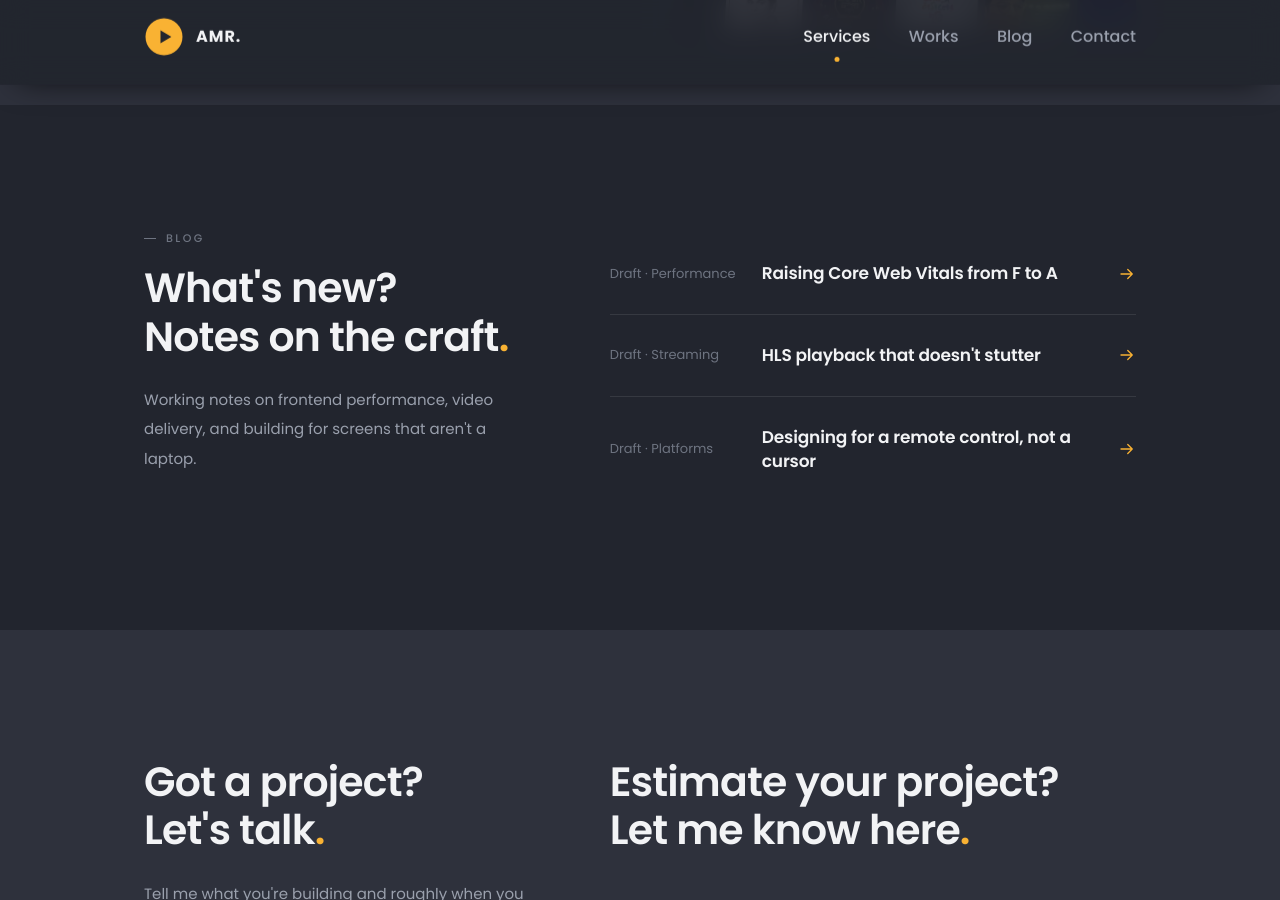
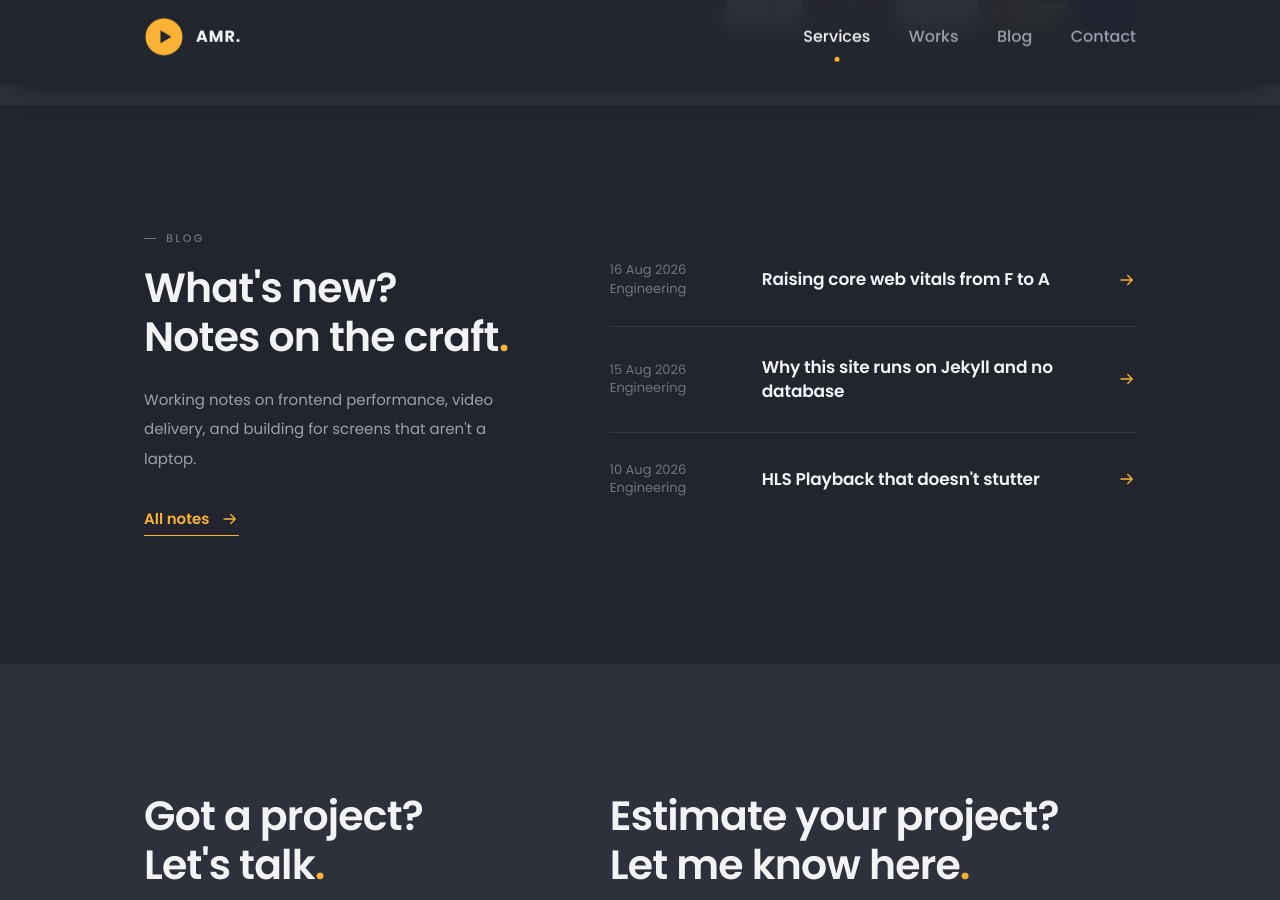
Before and after one commit to asifmrony/asifmrony.github.io, a Jekyll site: the page built from index.html, in a window 1280 px wide and 900 px high, scrolled down 4234 px. Built offline with Jekyll 4.4.1, drawn with Linux system fonts in a browser that asks for light colours.

Commit message:
latest blog section in home page v0.02

```diff
--- /dev/null
+++ b/_layouts/none.html
@@ -0,0 +1 @@
+{{ content }}
--- a/index.html
+++ b/index.html
@@ -1,3 +1,11 @@
+---
+# This page is a complete document already. "none" is a passthrough layout that
+# emits {{ content }} unchanged — it exists so jekyll-default-layout (always on
+# under GitHub Pages) cannot wrap this file in the site layout.
+layout: none
+permalink: /
+---
+
 <!doctype html>
 <html lang="en">
   <head>
@@ -131,7 +139,7 @@
           <ul class="site-nav__list" id="primaryNav">
             <li><a href="#services">Services</a></li>
             <li><a href="#work">Works</a></li>
-            <li><a href="#blog">Blog</a></li>
+            <li><a href="{{ '/blog/' | relative_url }}">Blog</a></li>
             <li><a href="#contact">Contact</a></li>
           </ul>
         </nav>
@@ -636,8 +644,9 @@
       </section>
 
       <!--======================= 6. Blog ===========================-->
-      <!-- PLACEHOLDER CONTENT: these three entries are unwritten drafts, marked "Draft" rather than
-             carrying invented publish dates. Replace title + date + href when posts go live. -->
+      <!-- Latest three posts, pulled from _posts by Jekyll. Publishing a new
+           markdown file updates this section, /blog/, the sitemap and the feed
+           with no edit here. -->
       <section class="blog band band--deep" id="blog">
         <div class="shell blog__grid">
           <div class="blog__intro">
@@ -649,15 +658,35 @@
               Working notes on frontend performance, video delivery, and
               building for screens that aren't a laptop.
             </p>
+            {% if site.posts.size > 0 %}
+            <a class="link-arrow reveal" href="{{ '/blog/' | relative_url }}"
+              >All notes
+              <svg
+                class="i-arrow"
+                viewBox="0 0 24 24"
+                aria-hidden="true"
+                focusable="false"
+              >
+                <path d="M4 12h15M13 6l6 6-6 6" />
+              </svg>
+            </a>
+            {% endif %}
           </div>
 
+          {% if site.posts.size > 0 %}
           <ul class="post-list">
+            {% for post in site.posts limit: 3 %}
             <li class="post reveal">
-              <a href="#blog">
-                <span class="post__meta">Draft · Performance</span>
-                <span class="post__title"
-                  >Raising Core Web Vitals from F to A</span
+              <a href="{{ post.url | relative_url }}">
+                <!-- date and category stack rather than sharing a separator:
+                     the column is narrow enough that "·" would dangle at a line
+                     end once either value grows. -->
+                <span class="post__meta"
+                  ><time datetime="{{ post.date | date_to_xmlschema }}"
+                    >{{ post.date | date: "%-d %b %Y" }}</time
+                  >{% if post.category %}<br />{{ post.category }}{% endif %}</span
                 >
+                <span class="post__title">{{ post.title }}</span>
                 <svg
                   class="i-arrow"
                   viewBox="0 0 24 24"
@@ -668,39 +697,13 @@
                 </svg>
               </a>
             </li>
-            <li class="post reveal">
-              <a href="#blog">
-                <span class="post__meta">Draft · Streaming</span>
-                <span class="post__title"
-                  >HLS playback that doesn't stutter</span
-                >
-                <svg
-                  class="i-arrow"
-                  viewBox="0 0 24 24"
-                  aria-hidden="true"
-                  focusable="false"
-                >
-                  <path d="M4 12h15M13 6l6 6-6 6" />
-                </svg>
-              </a>
-            </li>
-            <li class="post reveal">
-              <a href="#blog">
-                <span class="post__meta">Draft · Platforms</span>
-                <span class="post__title"
-                  >Designing for a remote control, not a cursor</span
-                >
-                <svg
-                  class="i-arrow"
-                  viewBox="0 0 24 24"
-                  aria-hidden="true"
-                  focusable="false"
-                >
-                  <path d="M4 12h15M13 6l6 6-6 6" />
-                </svg>
-              </a>
-            </li>
+            {% endfor %}
           </ul>
+          {% else %}
+          <p class="prose reveal">
+            The first note is being written. Check back shortly.
+          </p>
+          {% endif %}
         </div>
       </section>
 
```
Also changed, not shown: _posts/2026-08-10-hls-playback-that-doesnot-stutter.md (added, +12 -0 lines), _posts/2026-08-15-why-this-site-runs-on-Jekyll-and-no-database.md (renamed from _posts/2026-08-15-my-first-blog.md, +1 -1 lines), _posts/2026-08-16-raising-core-web-vitals-f-to-a.md (added, +10 -0 lines), 1 other file.
